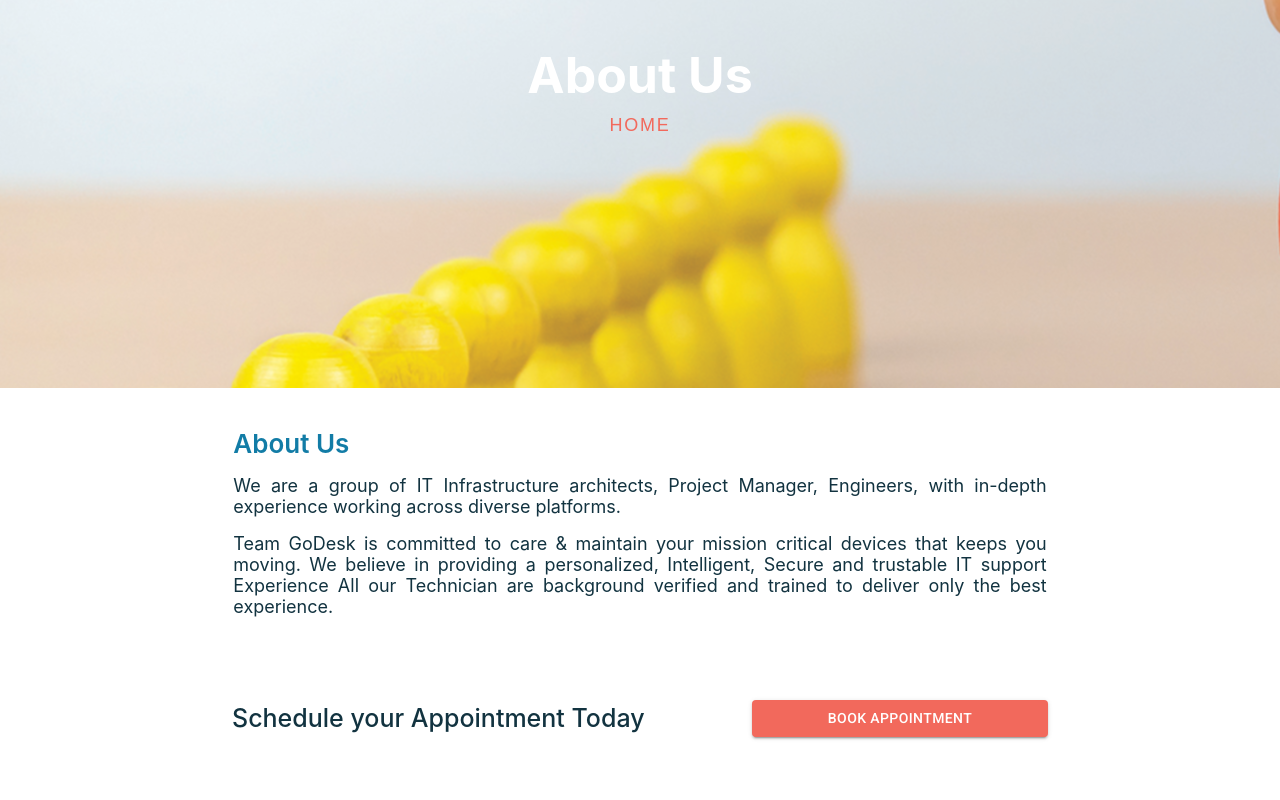
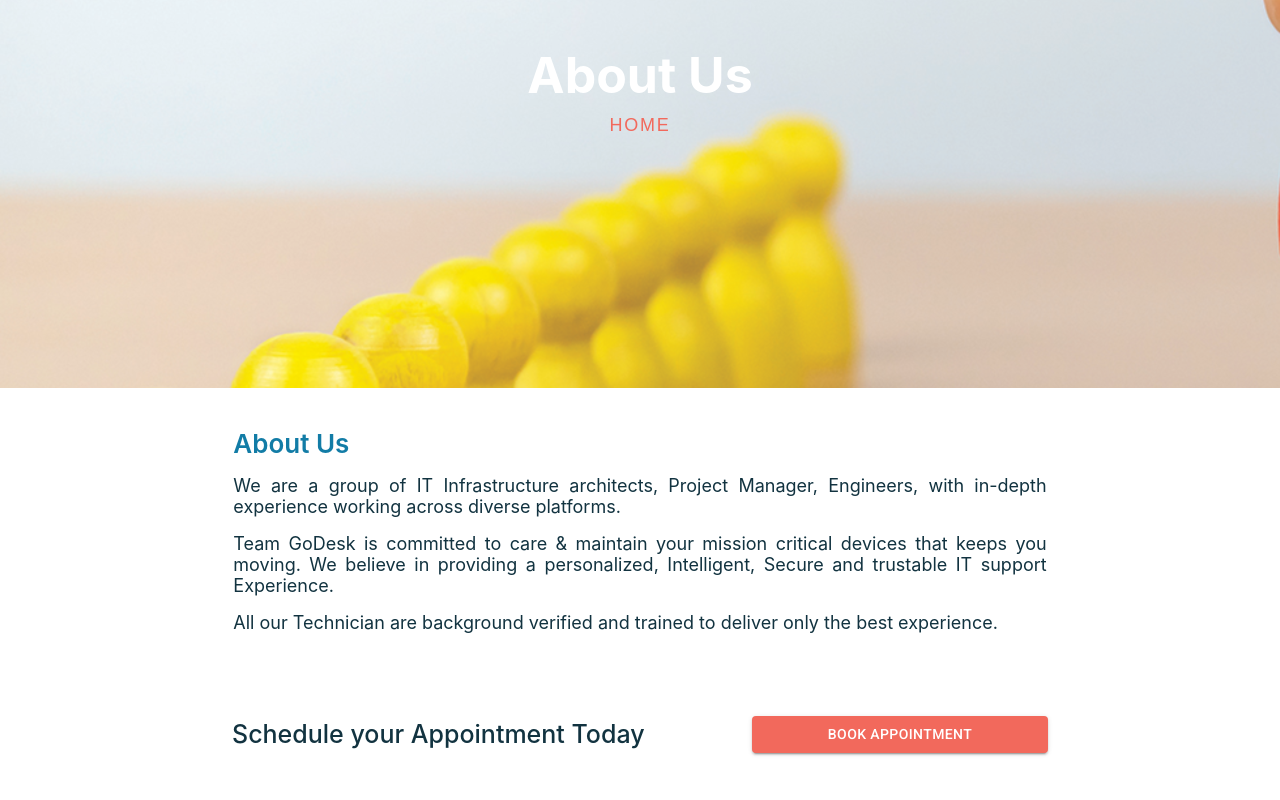
Before and after one commit to dharmendra1792/go-desk-web, a Next.js app: page /about-us in a window 1280 px wide. Shown: the top 800 px of the page. Built offline with nearby package versions, Linux system fonts and the light colour scheme.

Commit message:
small changes

```diff
--- a/components/AppointmentDialog.js
+++ b/components/AppointmentDialog.js
@@ -122,8 +122,9 @@ export default function AppointmentDialog({ openDialog, closeDialog }) {
                 <DialogContent>
                   {submitStatus ? (
                     <DialogContentText className="text-center color-3">
-                      Appointment booked successfully. We will get back to you
-                      soon.
+                      Thanks for raising your support request, We are there to
+                      assist you!. Our Technician will reach out to you in few
+                      hours.
                     </DialogContentText>
                   ) : null}
                   <Grid container spacing={2}>
--- a/pages/about-us.js
+++ b/pages/about-us.js
@@ -41,8 +41,11 @@ const AboutUs = () => {
                 Team GoDesk is committed to care & maintain your mission
                 critical devices that keeps you moving. We believe in providing
                 a personalized, Intelligent, Secure and trustable IT support
-                Experience All our Technician are background verified and
-                trained to deliver only the best experience.
+                Experience.
+              </p>
+              <p className="p-text mb-1">
+                All our Technician are background verified and trained to
+                deliver only the best experience.
               </p>
             </Grid>
             <Grid item md={2}></Grid>
--- a/styles/globals.css
+++ b/styles/globals.css
@@ -63,6 +63,10 @@ ul {
   margin-top: 2rem;
 }
 
+.ml-1 {
+  margin-left: 1rem;
+}
+
 /* mui-field-error */
 .MuiFormHelperText-root.Mui-error {
   position: absolute;
--- a/styles/style.css
+++ b/styles/style.css
@@ -652,6 +652,9 @@
 .footer-area .link {
   margin-bottom: 0.8rem;
 }
+.footer-area .link:hover {
+  color: #f2695c;
+}
 .footer-area .social-links {
   color: #f2695c;
   padding: 0;
```
Also changed, not shown: pages/index.js (+5 -3 lines), pages/privacy-policy.js (+7 -0 lines), pages/terms-and-conditions.js (+7 -0 lines).
